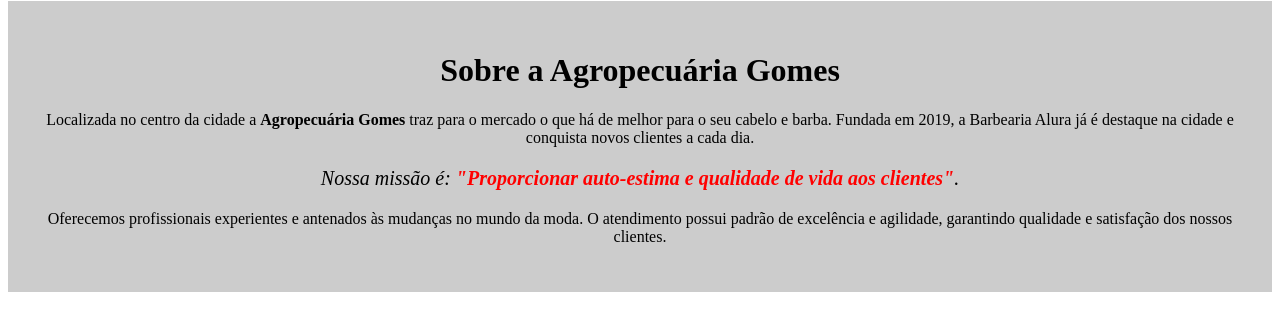
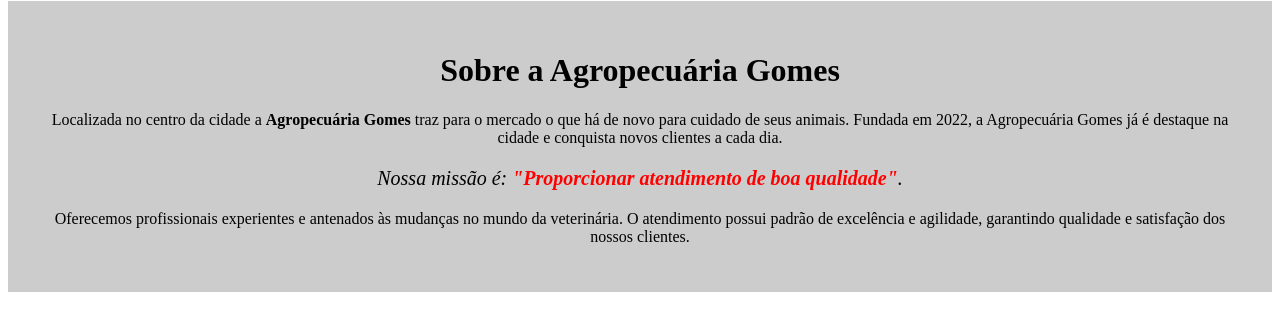
Before and after one commit to ingridg1/pagina-1, a plain HTML site: page index.html in a window 1280 px wide. Shown: the part 27-356 px from the top of the page. Drawn offline with Linux system fonts and the light colour scheme.

Commit message:
Update index.html

```diff
--- a/index.html
+++ b/index.html
@@ -11,11 +11,11 @@
 		<div class="principal">
 			<h1>Sobre a Agropecuária Gomes</h1>
 
-			<p>Localizada no centro da cidade a <strong>Agropecuária Gomes</strong> traz para o mercado o que há de melhor para o seu cabelo e barba. Fundada em 2019, a Barbearia Alura já é destaque na cidade e conquista novos clientes a cada dia.</p>
+			<p>Localizada no centro da cidade a <strong>Agropecuária Gomes</strong> traz para o mercado o que há de novo para cuidado de seus animais. Fundada em 2022, a Agropecuária Gomes já é destaque na cidade e conquista novos clientes a cada dia.</p>
 
-			<p id="missao"><em>Nossa missão é: <strong>"Proporcionar auto-estima e qualidade de vida aos clientes"</strong>.</em></p>
+			<p id="missao"><em>Nossa missão é: <strong>"Proporcionar atendimento de boa qualidade"</strong>.</em></p>
 
-			<p>Oferecemos profissionais experientes e antenados às mudanças no mundo da moda. O atendimento possui padrão de excelência e agilidade, garantindo qualidade e satisfação dos nossos clientes.</p>
+			<p>Oferecemos profissionais experientes e antenados às mudanças no mundo da veterinária. O atendimento possui padrão de excelência e agilidade, garantindo qualidade e satisfação dos nossos clientes.</p>
 		</div>
 
 		<div class="beneficios">
```
